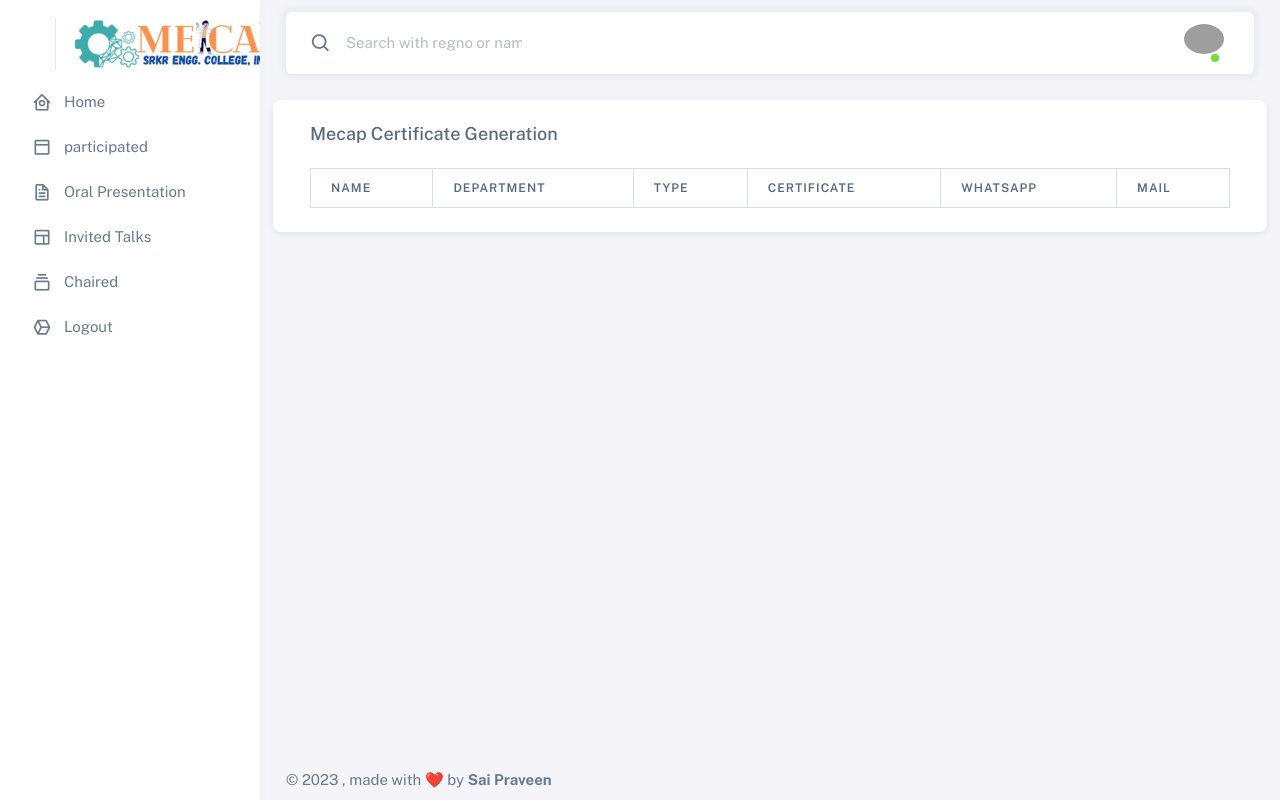
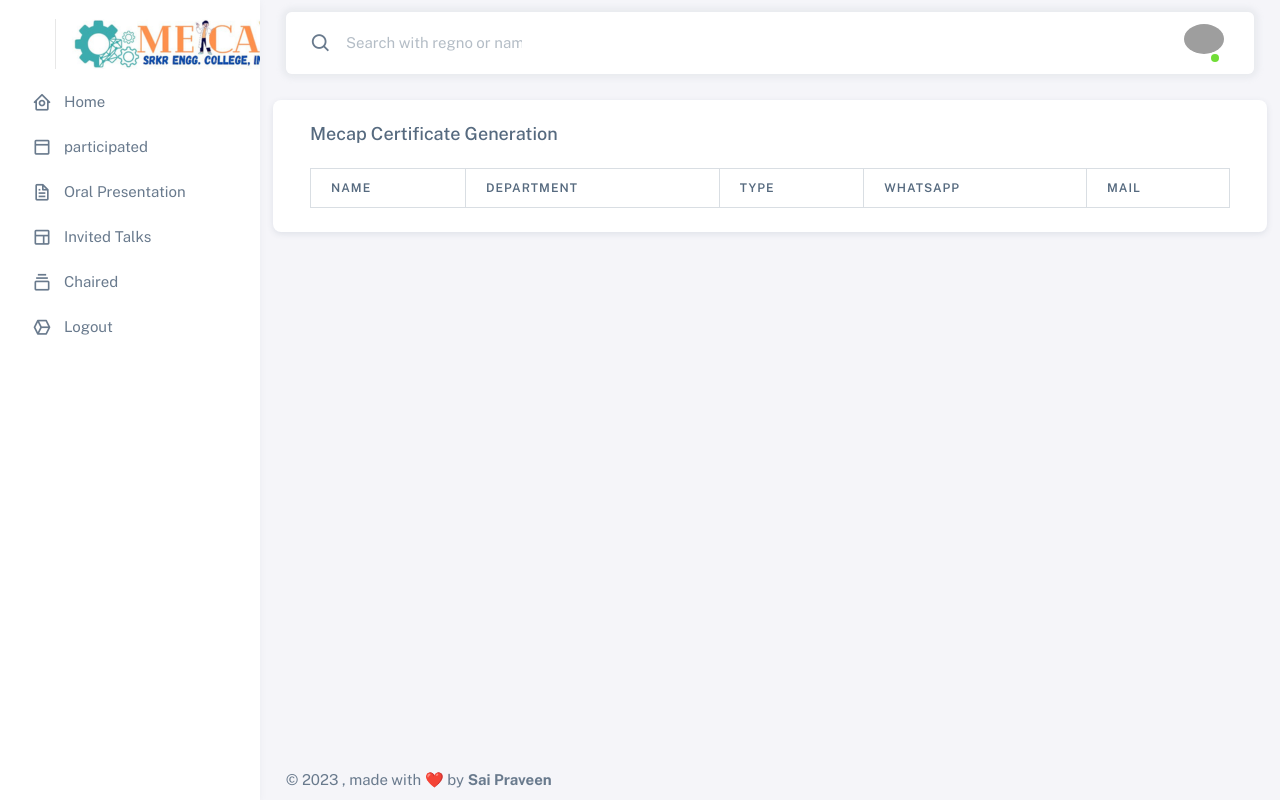
Before and after one commit to praveentech21/MECAPCertificateGeneration, a PHP site: page /mecap/ in a window 1280 px wide. Run offline with PHP 8.4, Linux system fonts and the light colour scheme; the visitor is signed in with stand-in values (Sample User, id 1); data that the repository does not hold is empty; grey boxes are pictures that could not be loaded.

Commit message:
index page setted shiva

```diff
--- a/index.php
+++ b/index.php
@@ -1,10 +1,11 @@
 <?php
 session_start();
-if (!isset($_SESSION['supid'])) header("location: login.php");
+if (!isset($_SESSION['supid']))
+  header('location: login.php');
 
 include 'connect.php';
 
-$participants = mysqli_query($conn, "SELECT * FROM `members` ");
+$participants = mysqli_query($conn, 'SELECT * FROM `members` ');
 
 ?>
 
@@ -66,7 +67,6 @@ $participants = mysqli_query($conn, "SELECT * FROM `members` ");
                   <th>NAME</th>
                   <th>DEPARTMENT</th>
                   <th>Type</th>
-                  <th>Certificate</th>
                   <th>WhatsApp</th>
                   <th>Mail</th>
                 </tr>
@@ -77,7 +77,6 @@ $participants = mysqli_query($conn, "SELECT * FROM `members` ");
                     <td><strong><?php echo strtoupper($row['name']) ?></strong></td>
                     <td><?php echo $row['department'] ?></td>
                     <td><?php echo $row['particapation'] ?></td>
-                    <td><button type="button" class="btn rounded-pill btn-primary get-certificate" data-pid="<?php echo $row['mobile']; ?>" >Certificate</button></td>
                     <td><button type="button" class="btn btn-success whats-app" data-name="<?php echo $row['name'] ?>" data-pid="<?php echo $row['mobile']; ?>" ?>Whats App</button></td>
                     <td><button type="button" class="btn btn-danger email" data-name="<?php echo $row['name'] ?>" data-pid="<?php echo $row['email']; ?>" ?>Mail</button></td>
                   </tr>
@@ -103,48 +102,12 @@ $participants = mysqli_query($conn, "SELECT * FROM `members` ");
   <script>
     $(document).ready(function() {
       // Add a click event listener to the buttons with the class "conform-payment"
-      $(".get-certificate").click(function() {
-        // Get the user ID from the data attribute
-        var pid = $(this).data("pid");
-
-        // Send an AJAX request to update the database
-        $.ajax({
-          type: "POST",
-          url: "certificate/certificate.php", // Replace with the URL of your PHP script
-          data: {
-            rollno: pid,
-          }, // Send the user ID to the server
-          success: function(response) {
-            // Handle the server response if needed
-            console.log("Server Response:", response);
-
-            var link = document.createElement("a");
-
-            // Set the href attribute to the file URL
-            link.href = "http://localhost/mecap/certificate/tmp/" + rolll + ".png";
-
-            // Set the download attribute to specify the filename
-            link.download = rolll + ".png";
-
-            // Trigger a click event on the anchor element
-            link.click();
-
-            window.open("http://localhost/mecap/certificate/tmp/" + rolll + ".png" , "_blank");
-
-          },
-          error: function() {
-            // Handle errors if the AJAX request fails
-            console.error("Error in Generating Certificate.");
-          }
-        });
-      });
       $(".whats-app").click(function() {
         // Get the user ID from the data attribute
         var phoneNumber = $(this).data("pid");
         var name = $(this).data("name");
 
-            var message = "Dear "+name+",\nThank You for being a part of SRKR SpellBee Challenge 2023\nThis certificate is presented to you in recognition of your active participation in SRKR SPELL BEE CHAMP. We hope you enjoyed the event.\n\nDownload Your Level 1 Certificate @  https://srkrec.edu.in/spellbee/certificate.php \nFor more details and leaderboard score, visit https://srkrec.edu.in/spellbee/\n\n-SRKR SpellBee Organizing Team(SDC), CSD";
-
+        var message = "Dear " + name + ",\nThank You for being a part of SRKR MECAP 2023\n ";
 
         // Encode the message for use in a URL
         var encodedMessage = encodeURIComponent(message);
@@ -156,23 +119,22 @@ $participants = mysqli_query($conn, "SELECT * FROM `members` ");
         window.open(whatsappURL, "_blank");
       });
       $(".email").click(function() {
-        // Get the user ID from the data attribute
-        var phoneNumber = $(this).data("pid");
+        // Get the user's email from the data attribute
+        var email = $(this).data("pid");
         var name = $(this).data("name");
-        name.toUpperCase();
+        name = name.toUpperCase();
 
-
-            var message = "Dear "+name+",\nThank You for being a part of SRKR SpellBee Challenge 2023\nThis certificate is presented to you in recognition of your active participation in SRKR SPELL BEE CHAMP. We hope you enjoyed the event.\n\nDownload Your Level 1 Certificate @  https://srkrec.edu.in/spellbee/certificate.php \nFor more details and leaderboard score, visit https://srkrec.edu.in/spellbee/\n\n-SRKR SpellBee Organizing Team(SDC), CSD";
-
+        var subject = "SRKR MECAP 2023";
+        var message = "Dear " + name + ",\nThank You for being a part of SRKR Mecap 2023\n";
 
         // Encode the message for use in a URL
         var encodedMessage = encodeURIComponent(message);
 
-        // Construct the WhatsApp URL
-        var whatsappURL = "https://wa.me/" + phoneNumber + "?text=" + encodedMessage;
+        // Construct the mailto URL
+        var mailtoURL = "mailto:" + email + "?subject=" + subject + "&body=" + encodedMessage ;
 
-        // Open WhatsApp with the pre-filled message
-        window.open(whatsappURL, "_blank");
+        // Open the default email client with the pre-filled message
+        window.location.href = mailtoURL;
       });
 
     });
@@ -207,8 +169,6 @@ $participants = mysqli_query($conn, "SELECT * FROM `members` ");
     });
   </script>
 
-
-
 </body>
 
 </html>
```
